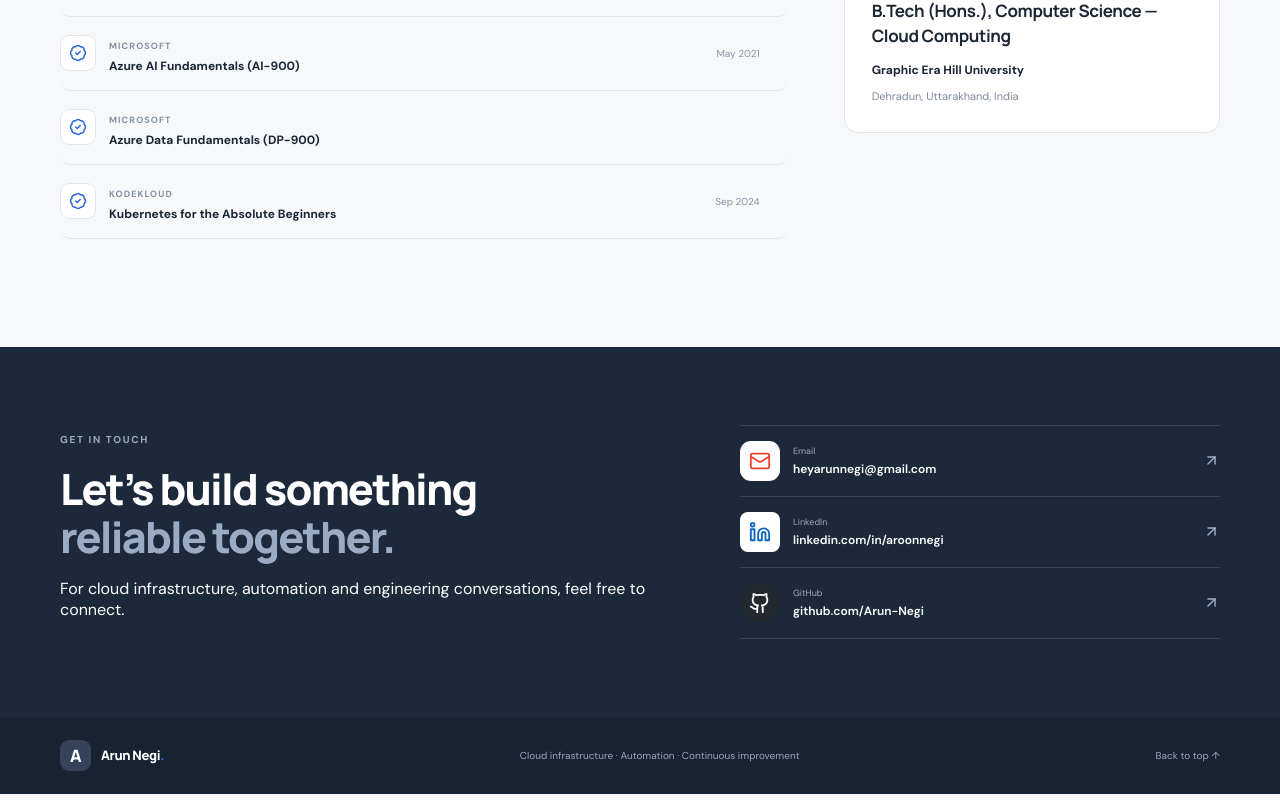
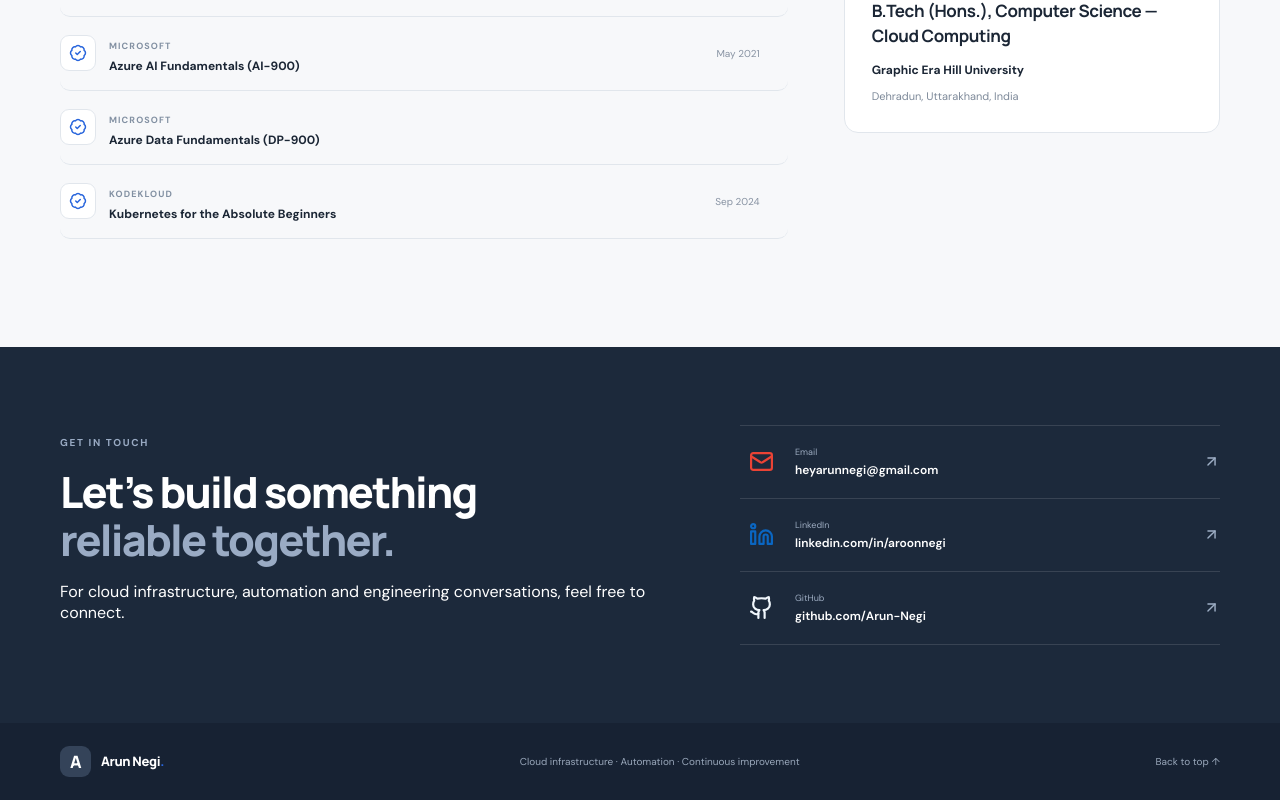
Before and after one commit to Arun-Negi/arun-cloud-portfolio, a React (Vite) app: page / in a window 1280 px wide. Shown: the part 2976-3776 px from the top of the page. Built offline with nearby package versions, Linux system fonts and the light colour scheme.

Commit message:
Use transparent brand-colored contact icons

```diff
--- a/src/styles.css
+++ b/src/styles.css
@@ -67,3 +67,14 @@
 .cert-link-arrow{position:absolute;right:8px;top:50%;transform:translateY(-50%);color:var(--blue);opacity:0;transition:opacity .2s ease,right .2s ease}
 .cert-row-link:hover .cert-link-arrow,.cert-row-link:focus-visible .cert-link-arrow{opacity:1;right:10px}
 :root[data-theme="dark"] .cert-row-link:hover{background:#1c293b}
+
+
+/* Transparent, brand-coloured contact icons */
+.contact-link-icon{background:transparent!important;border:0!important;border-radius:0!important;width:42px;height:42px;flex:0 0 42px;box-shadow:none!important}
+.contact-link-icon svg{width:25px;height:25px;stroke-width:2.1}
+.contact-email{color:#EA4335!important;background:transparent!important;border-radius:0!important}
+.contact-linkedin{color:#0A66C2!important;background:transparent!important;border-radius:0!important}
+.contact-github{color:#F0F6FC!important;background:transparent!important;border-radius:0!important}
+:root[data-theme="dark"] .contact-email,:root[data-theme="dark"] .contact-linkedin,:root[data-theme="dark"] .contact-github{background:transparent!important}
+.contact-links>a:hover .contact-link-icon{transform:translateY(-2px);filter:drop-shadow(0 2px 5px currentColor)}
+.contact-link-icon{transition:transform .2s ease,filter .2s ease}
```
